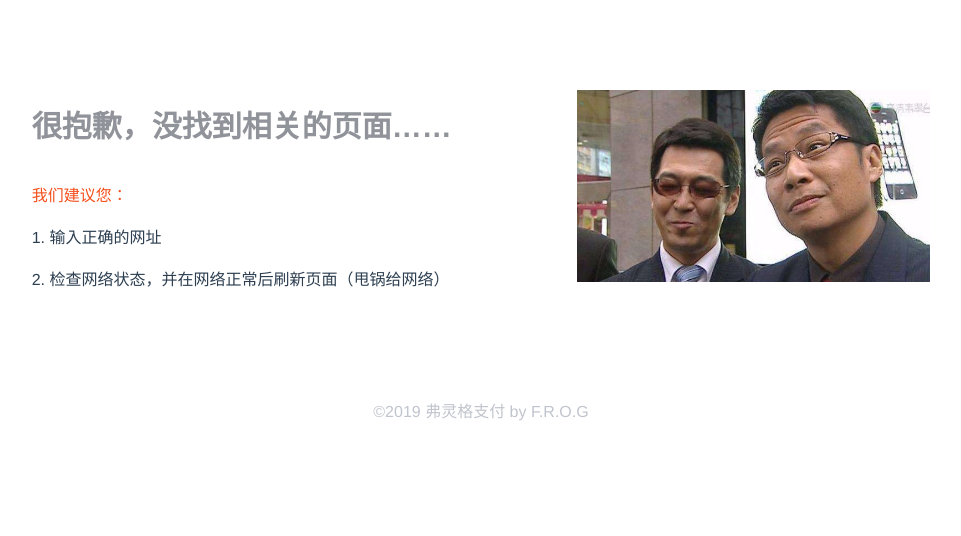
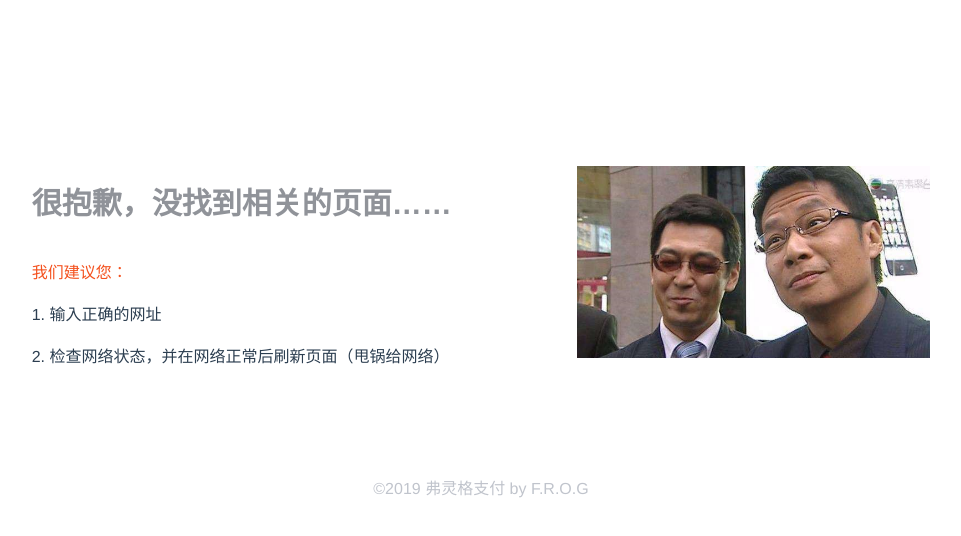
Before and after one commit to HermitSun/frog-pay, a Vue app: page /not-found in a window 1280 px wide. Shown: the top 536 px of the page, without its empty margins (159-1120 px from the left). Built offline with nearby package versions, Linux system fonts and the light colour scheme.

Commit message:
fix: 调整页面显示

```diff
--- a/src/views/PageNotFound.vue
+++ b/src/views/PageNotFound.vue
@@ -34,6 +34,7 @@
 <style scoped>
   .not-found {
     text-align: left;
+    margin-top: 6vw;
   }
 
   .not-found .not-found-prompt {
```
